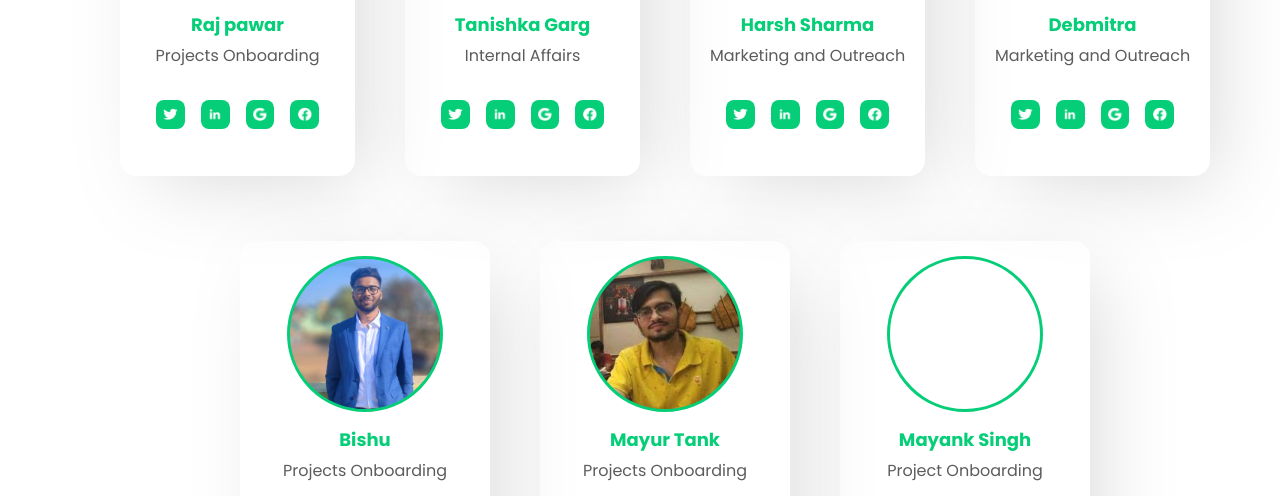
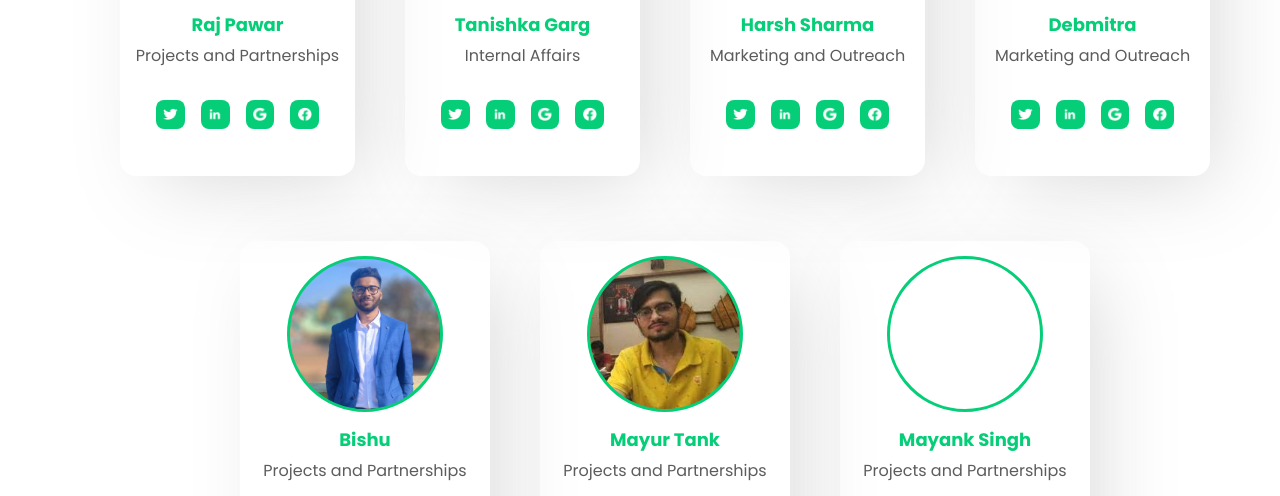
Before and after one commit to ShahidMollick/ShARE_Landing-page, a plain HTML site: page Team.html in a window 1280 px wide. Shown: the part 405-901 px from the top of the page. Drawn offline with nearby package versions, Linux system fonts and the light colour scheme.

Commit message:
Update Team.html -  Portfolio correction

```diff
--- a/Team.html
+++ b/Team.html
@@ -34,8 +34,8 @@
                 <div id="photo">
                     <div id="circle" style="background-image: url(assets/raj.jpeg);"></div>
                 </div>
-                <p style="margin-top: 20px;margin-bottom: 0px;font-size: large;font-weight: 700;color: #06ce78;">Raj pawar</p>
-                <p style="margin-top :5px; color: rgb(92, 92, 92);">Projects Onboarding</p>
+                <p style="margin-top: 20px;margin-bottom: 0px;font-size: large;font-weight: 700;color: #06ce78;">Raj Pawar</p>
+                <p style="margin-top :5px; color: rgb(92, 92, 92);">Projects and Partnerships</p>
                 <div id="footerSocials">
                     <a href="#"><img src="assets/twitter.png" alt="Twitter"> </a>
                     <a href="#"><img src="assets/linkedin.png" alt="Linkedin"> </a>
@@ -90,7 +90,7 @@
                     <div id="circle" style="background-image: url(assets/Bishu.jpeg);"></div>
                 </div>
                 <p style="margin-top: 20px;margin-bottom: 0px;font-size: large;font-weight: 700;color: #06ce78;">Bishu</p>
-                <p style="margin-top :5px; color: rgb(92, 92, 92);">Projects Onboarding</p>
+                <p style="margin-top :5px; color: rgb(92, 92, 92);">Projects and Partnerships</p>
                 <div id="footerSocials">
                     <a href="#"><img src="assets/twitter.png" alt="Twitter"> </a>
                     <a href="#"><img src="assets/linkedin.png" alt="Linkedin"> </a>
@@ -103,7 +103,7 @@
                     <div id="circle" style="background-image: url(assets/Mayur.jpeg);"></div>
                 </div>
                 <p style="margin-top: 20px;margin-bottom: 0px;font-size: large;font-weight: 700;color: #06ce78;">Mayur Tank</p>
-                <p style="margin-top :5px; color: rgb(92, 92, 92);">Projects Onboarding</p>
+                <p style="margin-top :5px; color: rgb(92, 92, 92);">Projects and Partnerships</p>
                 <div id="footerSocials">
                     <a href="#"><img src="assets/twitter.png" alt="Twitter"> </a>
                     <a href="#"><img src="assets/linkedin.png" alt="Linkedin"> </a>
@@ -116,7 +116,7 @@
                     <div id="circle" style="background-image: url(assets/);"></div>
                 </div>
                 <p style="margin-top: 20px;margin-bottom: 0px;font-size: large;font-weight: 700;color: #06ce78;">Mayank Singh</p>
-                <p style="margin-top :5px; color: rgb(92, 92, 92);">Project Onboarding</p>
+                <p style="margin-top :5px; color: rgb(92, 92, 92);">Projects and Partnerships</p>
                 <div id="footerSocials">
                     <a href="#"><img src="assets/twitter.png" alt="Twitter"> </a>
                     <a href="#"><img src="assets/linkedin.png" alt="Linkedin"> </a>
```
